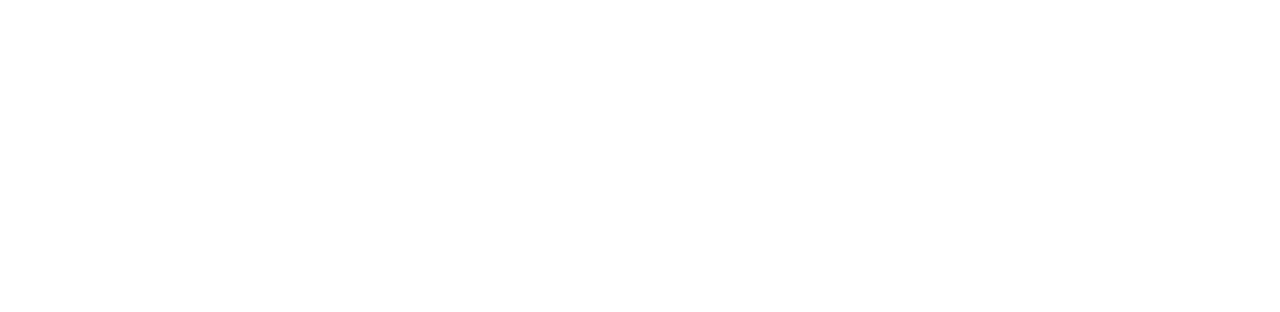
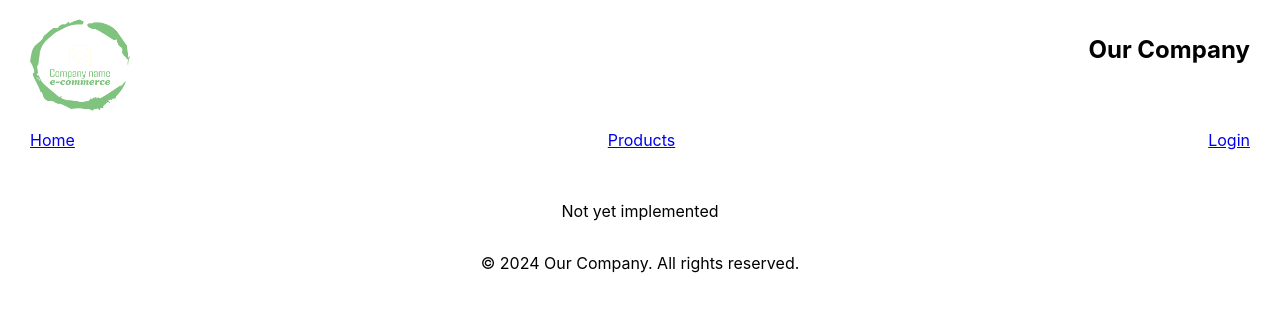
Before and after one commit to Cealrglario/Assn4-5-ENSF381, a React (Create React App) app: page /Login in a window 1280 px wide. Shown: the top 312 px of the page. Built offline with nearby package versions, Linux system fonts and the light colour scheme.

Commit message:
Added login page with a "not yet implemented" message

```diff
--- a/src/component/Login.js
+++ b/src/component/Login.js
@@ -1,6 +1,16 @@
 import React from 'react';
+import Header from './Header';
+import Footer from './Footer';
 
 function Login() {
+    return (
+        <div>
+            <Header />
+            <br />
+            <p style={{textAlign: 'center'}}>Not yet implemented</p>
+            <Footer />
+        </div>
+    )
 }
 
 export default Login;
```
